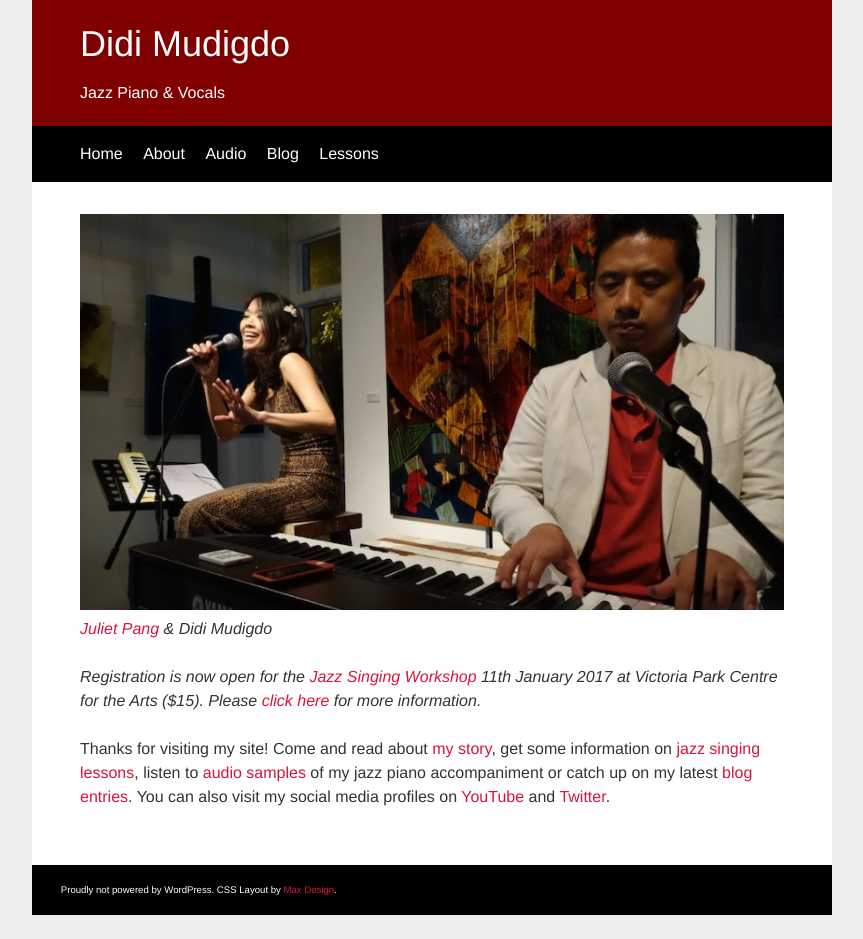
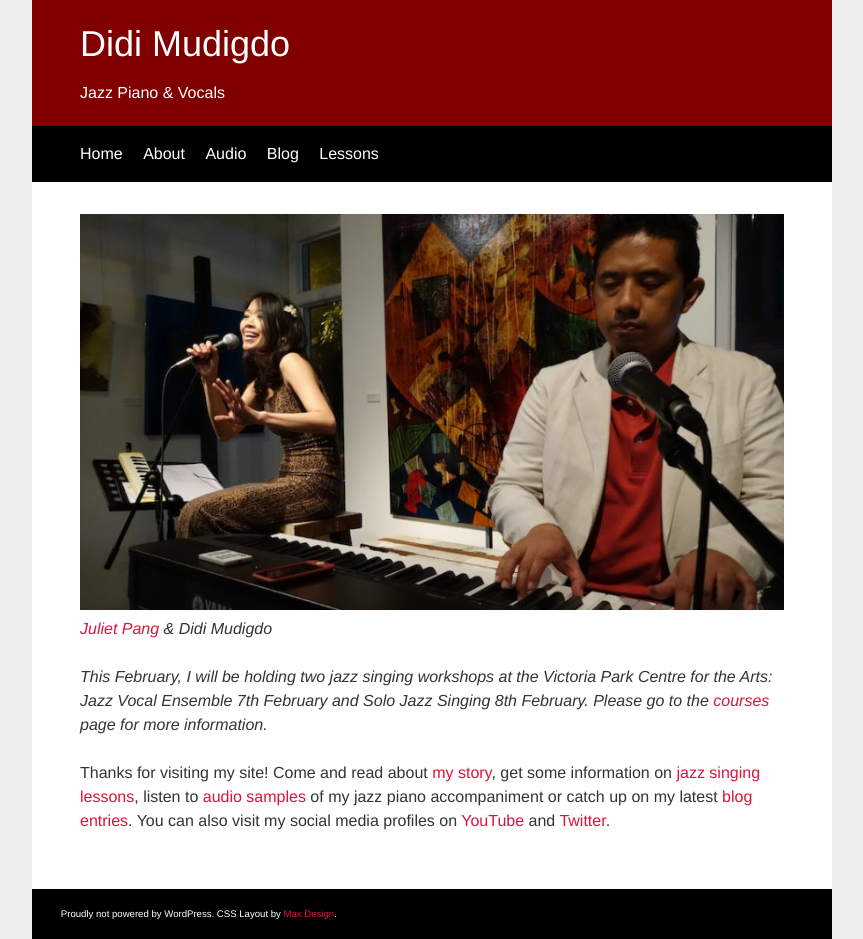
Before and after one commit to didijazz/didijazz.github.io, a Jekyll site: the page built from index.html, in a window 1280 px wide. Shown: the whole page, without its empty margins (208-1071 px from the left). Built offline with Jekyll 4.4.1, drawn with Linux system fonts in a browser that asks for light colours; before the commit the page ends 915 px from its top, so only the background shows below that.

Commit message:
Updated front page with 7th - 8th Feb workshop info

```diff
--- a/index.html
+++ b/index.html
@@ -5,7 +5,7 @@ title: Didi Mudigdo
 <div class="blurb">
 	 <p><img class=img-responsive src="img/pianovox800px.jpg" alt=""><br><em><a href="http://julietpang.net" target="_blank">Juliet Pang</a> &amp; Didi Mudigdo</em></p>
 
-	<p><em>Registration is now open for the <a href="blog/2016/12/07/workshop-jan-feb-mar-2017">Jazz Singing Workshop</a> 11th January 2017 at Victoria Park Centre for the Arts ($15). Please <a href="blog/2016/12/07/workshop-jan-feb-mar-2017">click here</a> for more information.</em></p>
+	<p><em>This February, I will be holding two jazz singing workshops at the Victoria Park Centre for the Arts: Jazz Vocal Ensemble 7th February and Solo Jazz Singing 8th February. Please go to the <a href="/courses">courses</a> page for more information.</em></p>
 
 	<p>Thanks for visiting my site! Come and read about <a href="/about">my story</a>, get some information on <a href="/lessons">jazz singing lessons</a>, listen to <a href="/audio">audio samples</a> of my jazz piano accompaniment or catch up on my latest <a href="/blog">blog entries</a>. You can also visit my social media profiles on <a href="http://youtube.com/dmudigdo" target="_blank">YouTube</a> and <a href="http://twitter.com/didijazz" target="_blank">Twitter</a>.</p>
 
```
